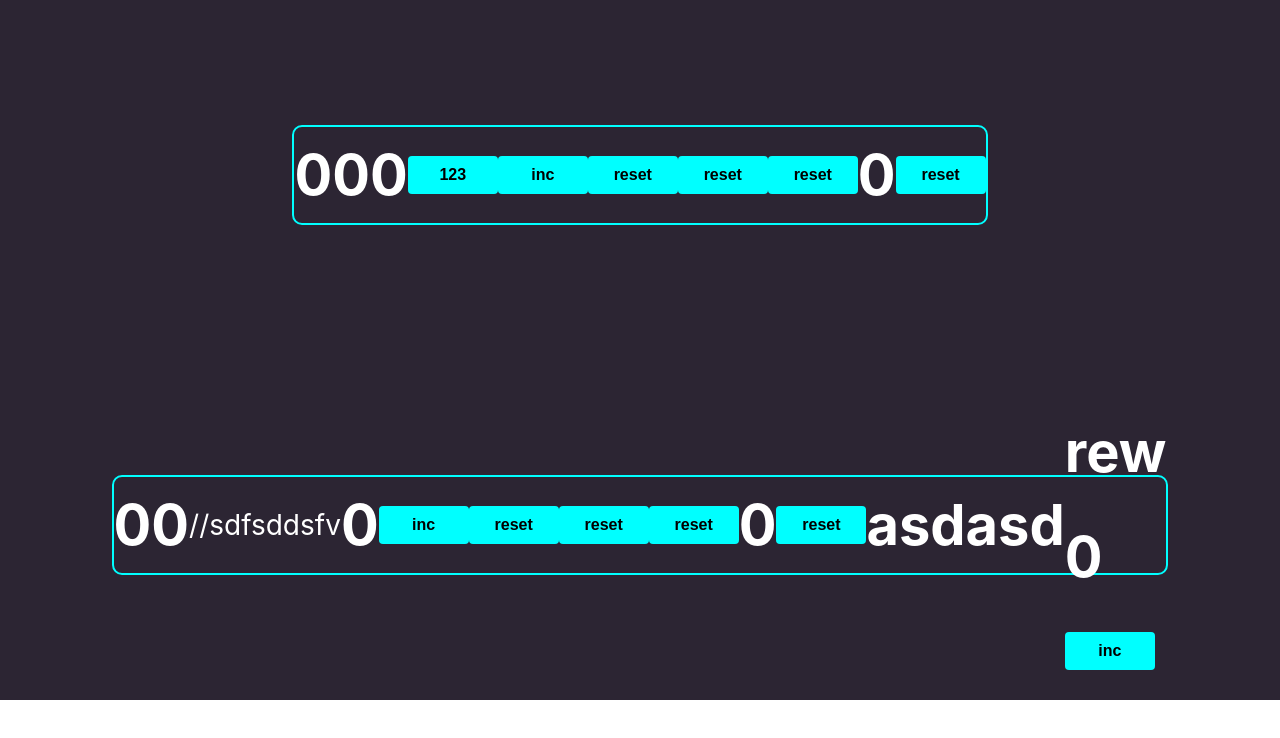
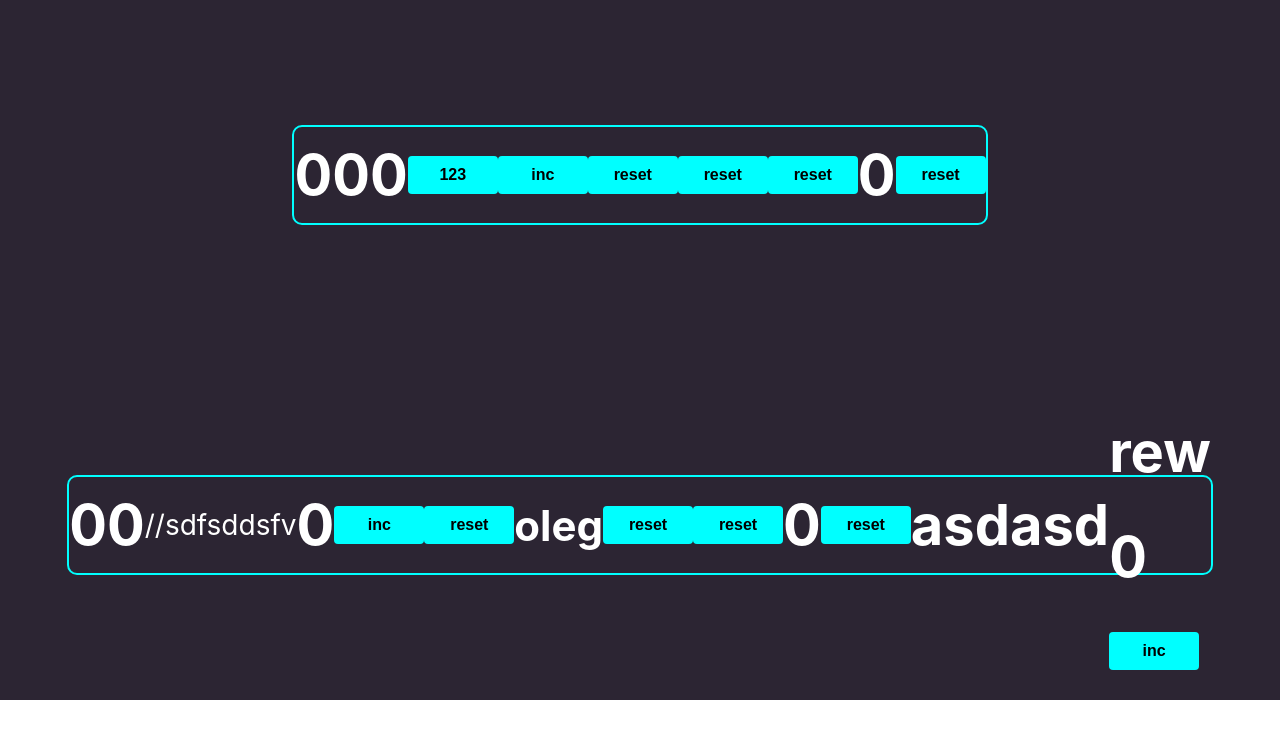
Before and after one commit to oleg-lego-lego/advanced-counter, a React (Create React App) app: page / in a window 1280 px wide. Shown: the top 738 px of the page. Built offline with nearby package versions, Linux system fonts and the light colour scheme.

Commit message:
add h2 in testing components

```diff
--- a/src/App.tsx
+++ b/src/App.tsx
@@ -33,6 +33,9 @@ function App() {
                 <h1>{count}</h1>
                 <Button callBack={onClickIncHandler} name={'inc'}/>
                 <Button callBack={onClickResetHandler} name={'reset'}/>
+                <div>
+                    <h2>oleg</h2>
+                </div>
                 <Button callBack={onClickResetHandler} name={'reset'}/>
                 <Button callBack={onClickResetHandler} name={'reset'}/>
                 <h1>{count}</h1>
```
